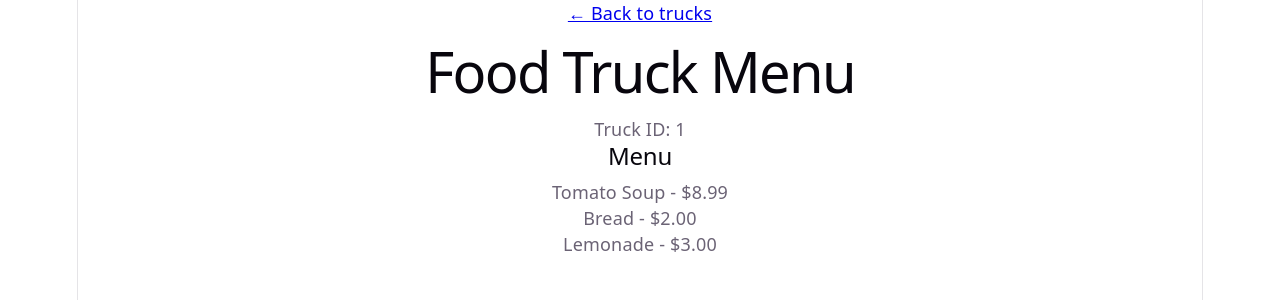
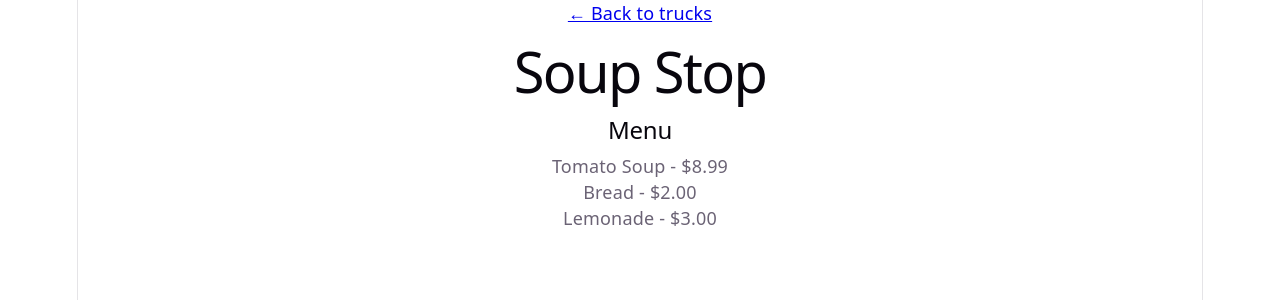
Before and after one commit to BiteMap-Project/BiteMap-FoodTruck, a React (Vite) app in the folder frontend/: page /trucks/1 in a window 1280 px wide. Shown: the top 300 px of the page. Built offline with nearby package versions, Linux system fonts and the light colour scheme.

Commit message:
Add truck-specific menu pages

```diff
--- a/frontend/src/pages/TruckMenuPage.tsx
+++ b/frontend/src/pages/TruckMenuPage.tsx
@@ -3,18 +3,54 @@ import { Link, useParams } from "react-router-dom";
 function TruckMenuPage() {
   const { id } = useParams();
 
+  const trucks = [
+    {
+      id: 1,
+      name: "Soup Stop",
+      menu: [
+        { name: "Tomato Soup", price: "$8.99" },
+        { name: "Bread", price: "$2.00" },
+        { name: "Lemonade", price: "$3.00" },
+      ],
+    },
+    {
+      id: 2,
+      name: "Taco Mobile",
+      menu: [
+        { name: "Chicken Taco", price: "$4.50" },
+        { name: "Veggie Taco", price: "$4.00" },
+        { name: "Horchata", price: "$3.50" },
+      ],
+    },
+    {
+      id: 3,
+      name: "Coffee Cart",
+      menu: [
+        { name: "Latte", price: "$5.00" },
+        { name: "Cold Brew", price: "$4.50" },
+        { name: "Muffin", price: "$3.00" },
+      ],
+    },
+  ];
+
+  const truck = trucks.find((truck) => truck.id === Number(id));
+
+  if (!truck) {
+    return <p>Truck not found.</p>;
+  }
+
   return (
     <div>
       <Link to="/">← Back to trucks</Link>
 
-      <h1>Food Truck Menu</h1>
-      <p>Truck ID: {id}</p>
-
+      <h1>{truck.name}</h1>
       <h2>Menu</h2>
 
-      <p>Tomato Soup - $8.99</p>
-      <p>Bread - $2.00</p>
-      <p>Lemonade - $3.00</p>
+      {truck.menu.map((item) => (
+        <p key={item.name}>
+          {item.name} - {item.price}
+        </p>
+      ))}
     </div>
   );
 }
```
